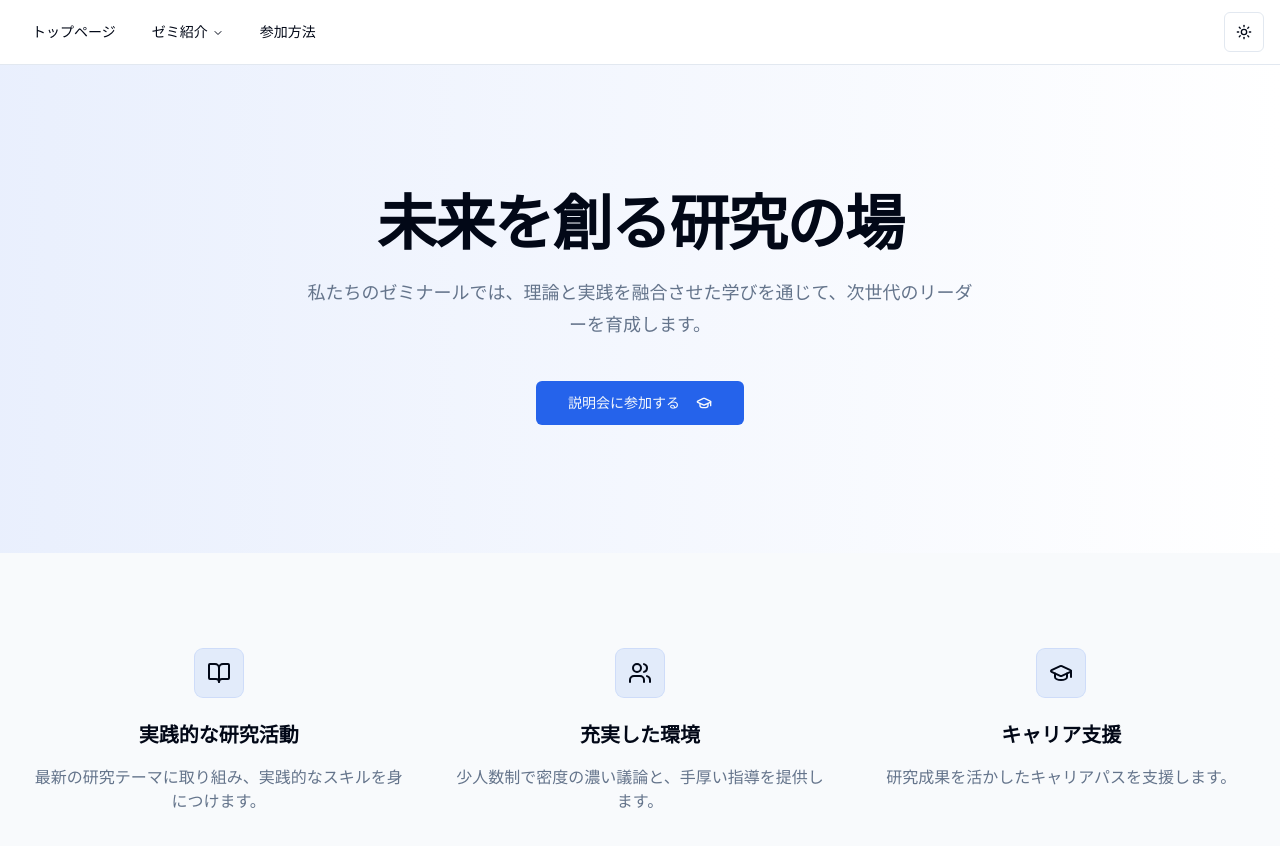
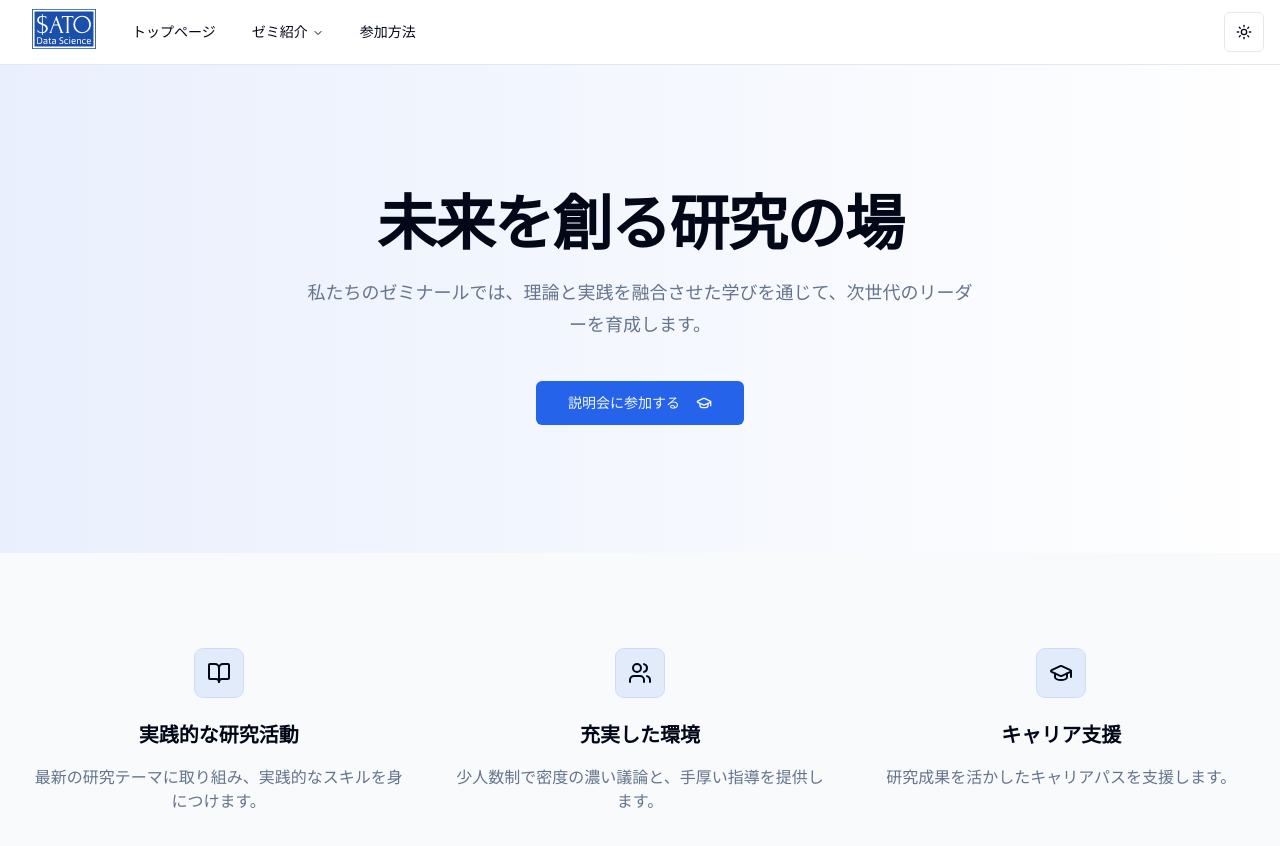
Before and after one commit to Sato-seminor/seminar-website, a Next.js app: page / in a window 1280 px wide. Shown: the top 846 px of the page. Built offline with nearby package versions, Linux system fonts and the light colour scheme.

Commit message:
:bento: 佐藤ゼミのロゴをヘッダーに追加

```diff
--- a/src/components/layout/navigation.tsx
+++ b/src/components/layout/navigation.tsx
@@ -1,5 +1,6 @@
 'use client';
 
+import Image from 'next/image';
 import Link from 'next/link';
 import * as React from 'react';
 
@@ -45,6 +46,13 @@ export function Navigation() {
       <div className="mx-auto flex h-16 max-w-7xl items-center px-4">
         <NavigationMenu>
           <NavigationMenuList>
+            <NavigationMenuItem>
+              <Link href="/" legacyBehavior passHref>
+                <NavigationMenuLink className={navigationMenuTriggerStyle()}>
+                  <Image src="/seminar-logo.svg" width={64} height={48} alt="ゼミロゴ" />
+                </NavigationMenuLink>
+              </Link>
+            </NavigationMenuItem>
             <NavigationMenuItem>
               <Link href="/" legacyBehavior passHref>
                 <NavigationMenuLink className={navigationMenuTriggerStyle()}>
```
